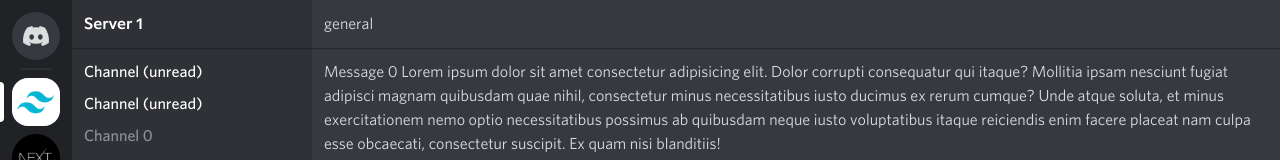
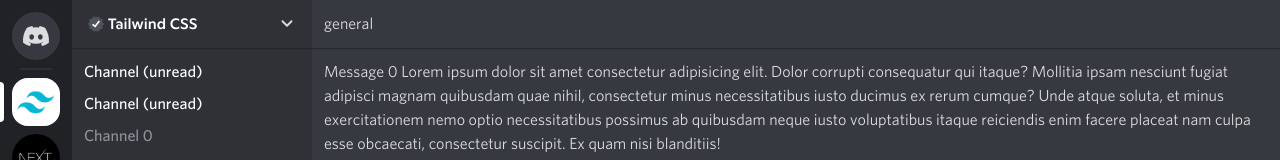
Before and after one commit to johanhanses/discord-tailwindcss-party, a Next.js app: page /servers/1 in a window 1280 px wide. Shown: the top 160 px of the page. Built offline with nearby package versions, Linux system fonts and the light colour scheme.

Commit message:
Channel header done

```diff
--- a/src/app/servers/[sid]/page.tsx
+++ b/src/app/servers/[sid]/page.tsx
@@ -1,10 +1,18 @@
+import { CheckIcon, ChevronIcon, VerifiedIcon } from '@/app/components/Icons'
+
 export default function ServerOne({ params }: { params: { sid: string } }) {
   return (
     <>
       <div className="flex w-60 flex-col bg-gray-800">
-        <div className="flex h-12 items-center px-3 font-title text-white shadow-sm">
-          Server {params.sid}
-        </div>
+        <button className="flex h-12 items-center px-4 font-title text-[15px] text-white shadow-sm transition hover:bg-gray-550/[0.16]">
+          <div className="relative mr-1 h-4 w-4">
+            <VerifiedIcon className="absolute h-4 w-4 text-gray-550" />
+            <CheckIcon className="absolute h-4 w-4" />
+          </div>
+          Tailwind CSS
+          <ChevronIcon className="ml-auto h-[18px] w-[18px] opacity-80" />
+        </button>
+
         <div className="flex-1 space-y-2 overflow-y-scroll p-3 font-medium text-gray-300">
           <p className="text-white">Channel (unread)</p>
           <p className="text-white">Channel (unread)</p>
--- a/tailwind.config.js
+++ b/tailwind.config.js
@@ -23,6 +23,7 @@ module.exports = {
           300: '#8E9297',
           400: '#72767D',
           500: '#5C6067',
+          550: '#4f545c',
           600: '#464950',
           700: '#36393F',
           800: '#2F3136',
```
Also changed, not shown: src/app/components/Icons.tsx (+9 -11 lines).
